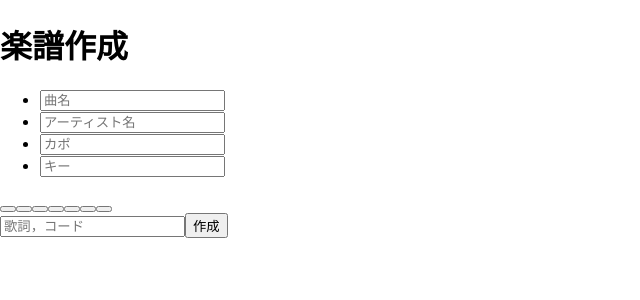
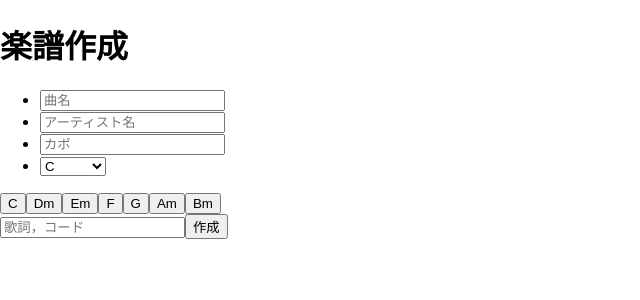
Before and after one commit to kasai27/create_code_score_site, a React (Create React App) app: page / in a window 1280 px wide. Shown: the top 300 px of the page, without its empty margins (0-640 px from the left). Built offline with nearby package versions, Linux system fonts and the light colour scheme.

Commit message:
keyの入力方法を選択ボックスに変更

```diff
--- a/src/App.jsx
+++ b/src/App.jsx
@@ -1,5 +1,4 @@
 import React, { useState } from "react";
-// import Code from "./components/Code";
 
 function App() {
   // 入力される状態管理
@@ -13,7 +12,7 @@ function App() {
   const [response, setResponse] = useState('');
 
   // キーの入力に対してダイアトニックコードのリスト管理
-  const [keyList, setKeyList] = useState([]);
+  const [keyList, setKeyList] = useState(["C", "Dm", "Em", "F", "G", "Am", "Bm"]);
 
   // それぞれ入力された時の関数
   const onChangeTitle = (e) => setTitle(e.target.value);
@@ -26,11 +25,6 @@ function App() {
   }
   const onChangeLiric = (e) => setLiric(e.target.value);
 
-  // const crateKeyList = (key) => {
-      // if (key == "C" ||  key == "Am") {
-          // setKeyList(["C", "Dm", "Em", "F", "G", "Am", "Bm"])
-      // }
-  // }
 
   // 入力に応じた返答を生成するロジック
   const generateResponse = (input) => {
@@ -82,7 +76,38 @@ function App() {
             <input type="text" placeholder="カポ" onChange={onChangeKapo} />
           </li>
           <li>
-            <input type="text" value={key} placeholder="キー" onChange={onChangeKey} />
+            <select name="key" value={key} onChange={onChangeKey}>
+              <optgroup label="メジャーキー">
+                <option value="C">C</option>
+                <option value="C#">C#</option>
+                <option value="D">D</option>
+                <option value="E♭">E♭</option>
+                <option value="E">E</option>
+                <option value="F">F</option>
+                <option value="F#">F#</option>
+                <option value="G">G</option>
+                <option value="A♭">A♭</option>
+                <option value="A">A</option>
+                <option value="B♭">B♭</option>
+                <option value="B">B</option>
+              </optgroup>
+              <optgroup label="マイナーキー">
+                <option value="Am">Am</option>
+                <option value="A#m">A#m</option>
+                <option value="Bm">Bm</option>
+                <option value="Cm">Cm</option>
+                <option value="C#m">C#m</option>
+                <option value="Dm">Dm</option>
+                <option value="D#m">D#m</option>
+                <option value="Em">Em</option>
+                <option value="Fm">Fm</option>
+                <option value="F#m">F#m</option>
+                <option value="Gm">Gm</option>
+                <option value="G#m">G#m</option>
+              </optgroup>
+
+            </select>
+            {/* <input type="text" value={key} placeholder="キー" onChange={onChangeKey} /> */}
           </li>
         </ul>
       </form>
```
